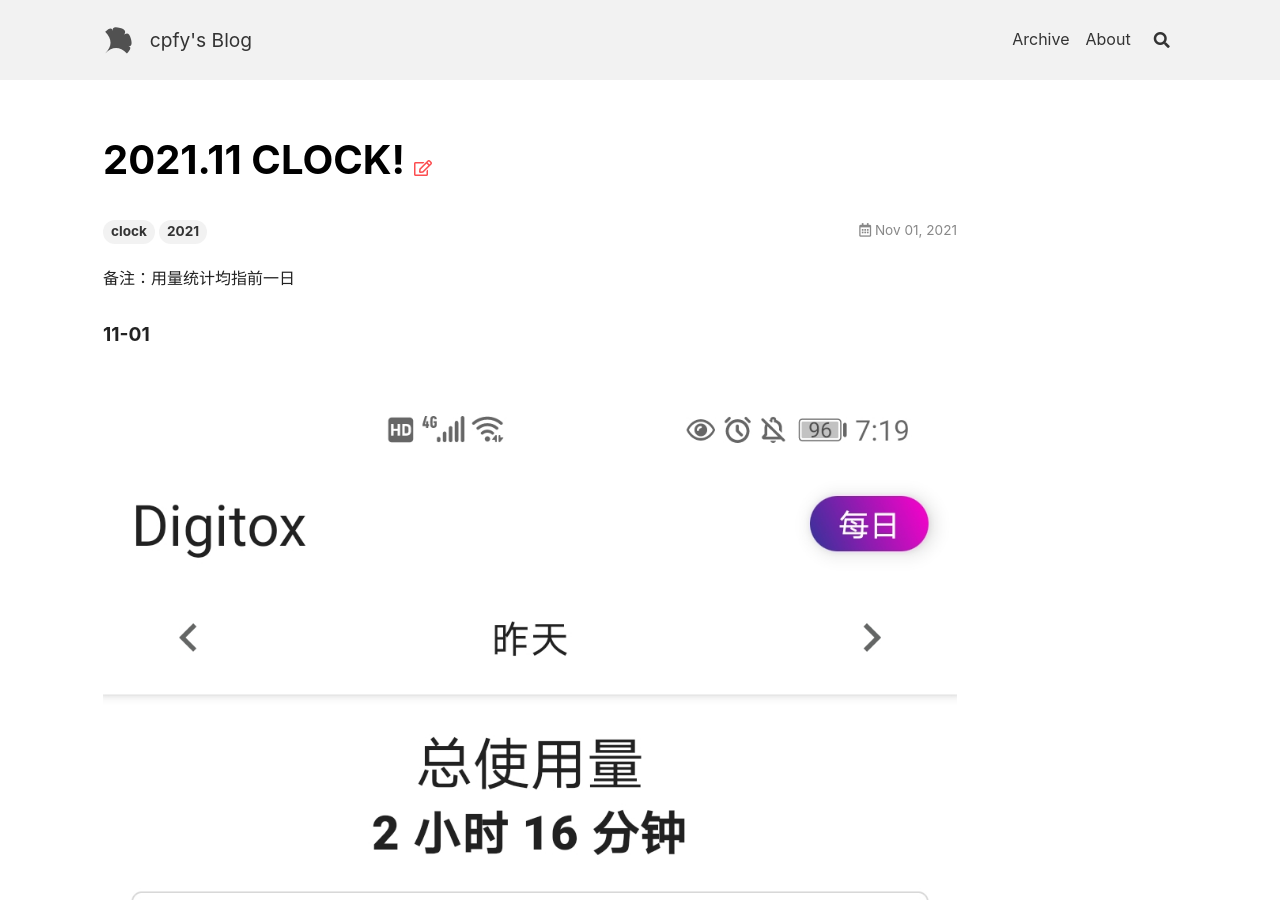
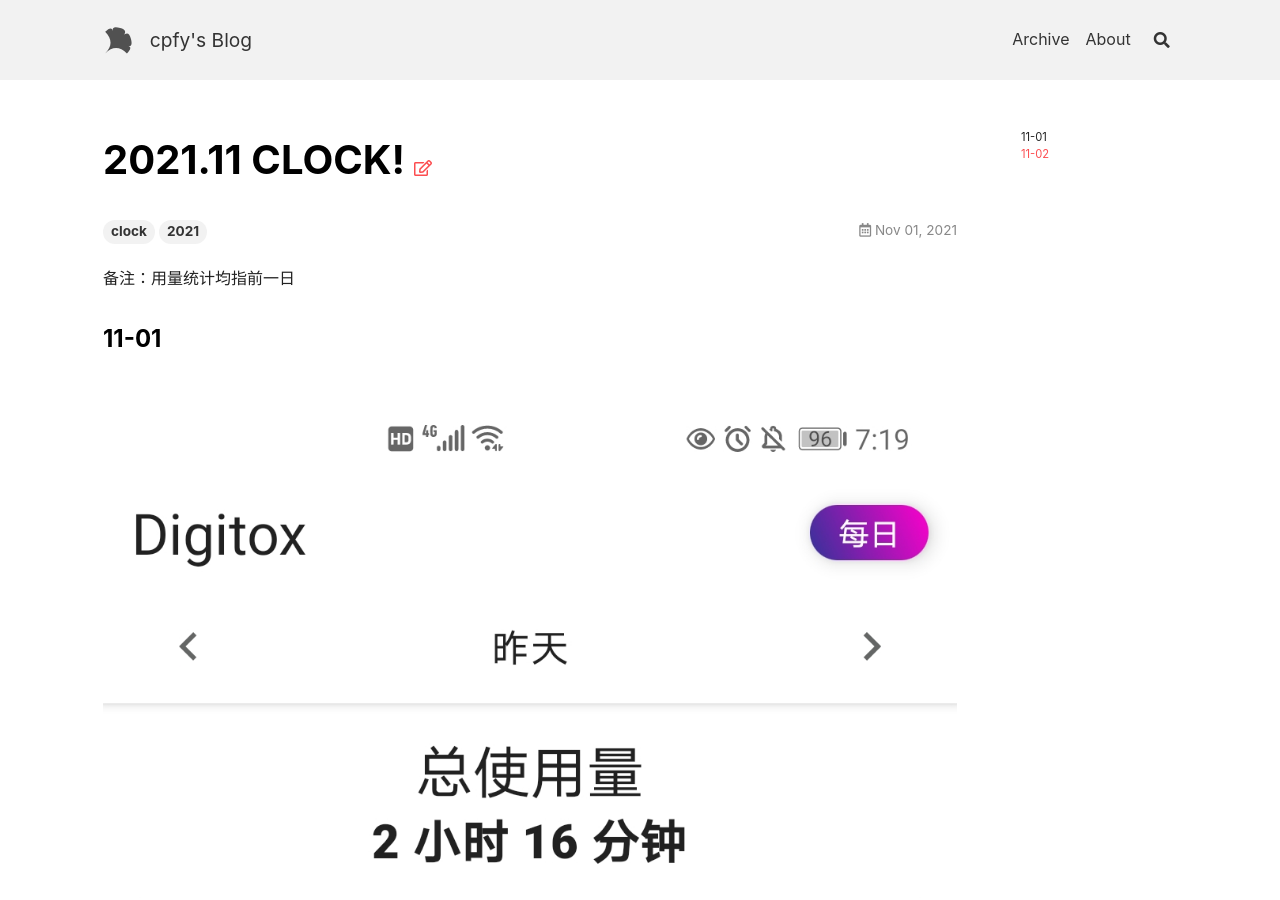
Before and after one commit to cpfy/cpfy.github.io, a Jekyll site: the page built from _posts/2021-11-01-2021.11 CLOCK!.md, in a window 1280 px wide and 900 px high. Built offline with Jekyll 4.4.1, drawn with Linux system fonts in a browser that asks for light colours; nearby versions of some CDN libraries.

Commit message:
update 2021-11-02

```diff
--- a/_posts/2021-11-01-2021.11 CLOCK!.md
+++ b/_posts/2021-11-01-2021.11 CLOCK!.md
@@ -5,6 +5,10 @@ tags: clock 2021
 
 备注：用量统计均指前一日
 
-#### 11-01
+### 11-01
 
-![2021_11_01](/assets/images/clock/2021_11_01.jpg)
+![2021-11-01](/assets/images/clock/2021-11-01.jpg)
+
+### 11-02
+
+![2021-11-02](/assets/images/clock/2021-11-02.jpg)
```
Also changed, not shown: assets/images/clock/2021-11-01.jpg (renamed from assets/images/clock/2021_11_01.jpg), assets/images/clock/2021-11-02.jpg (added).
